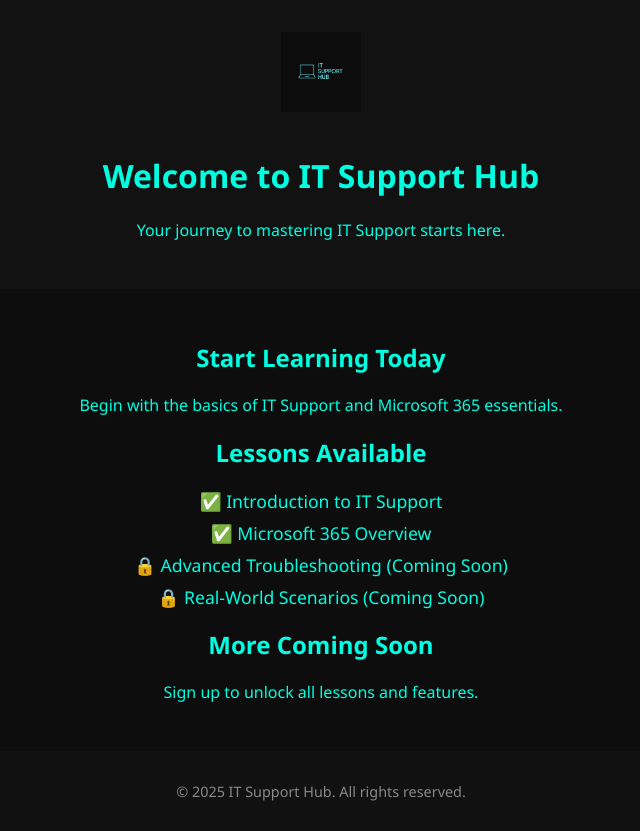
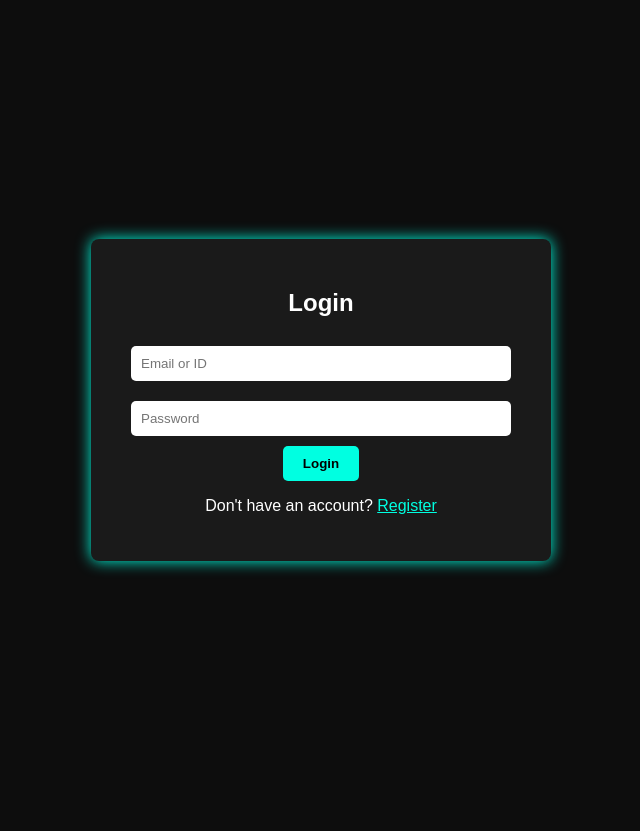
Before and after one commit to Mamataswapnil16/ITsupporthub, a plain HTML site: page index.html in a window 1280 px wide. Shown: the whole page, without its empty margins (319-959 px from the left). After the commit the page ends 800 px from the top, so only its background shows below. Drawn offline with Linux system fonts and the light colour scheme.

Commit message:
Add files via upload

```diff
--- a/index.html
+++ b/index.html
@@ -1,42 +1,22 @@
+
 <!DOCTYPE html>
 <html lang="en">
 <head>
   <meta charset="UTF-8" />
   <meta name="viewport" content="width=device-width, initial-scale=1.0"/>
-  <title>IT Support Hub - Learn IT Support & Microsoft 365</title>
+  <title>Login - IT Support Hub</title>
   <link rel="stylesheet" href="style.css" />
 </head>
 <body>
-  <header>
-    <img src="logo.png" alt="IT Support Hub Logo" class="logo"/>
-    <h1>Welcome to IT Support Hub</h1>
-    <p>Your journey to mastering IT Support starts here.</p>
-  </header>
-
-  <main>
-    <section class="intro">
-      <h2>Start Learning Today</h2>
-      <p>Begin with the basics of IT Support and Microsoft 365 essentials.</p>
-    </section>
-
-    <section class="lessons">
-      <h2>Lessons Available</h2>
-      <ul>
-        <li>✅ Introduction to IT Support</li>
-        <li>✅ Microsoft 365 Overview</li>
-        <li>🔒 Advanced Troubleshooting (Coming Soon)</li>
-        <li>🔒 Real-World Scenarios (Coming Soon)</li>
-      </ul>
-    </section>
-
-    <section class="coming-soon">
-      <h2>More Coming Soon</h2>
-      <p>Sign up to unlock all lessons and features.</p>
-    </section>
-  </main>
-
-  <footer>
-    <p>© 2025 IT Support Hub. All rights reserved.</p>
-  </footer>
+  <div class="container">
+    <h2>Login</h2>
+    <form id="loginForm">
+      <input type="text" id="userId" placeholder="Email or ID" required />
+      <input type="password" id="password" placeholder="Password" required />
+      <button type="submit">Login</button>
+    </form>
+    <p>Don't have an account? <a href="register.html">Register</a></p>
+  </div>
+  <script src="script.js"></script>
 </body>
 </html>
--- /dev/null
+++ b/script.js
@@ -0,0 +1,60 @@
+
+document.addEventListener("DOMContentLoaded", () => {
+  const loginForm = document.getElementById("loginForm");
+  const registerForm = document.getElementById("registerForm");
+  const lessonsDiv = document.getElementById("lessons");
+
+  if (loginForm) {
+    loginForm.onsubmit = (e) => {
+      e.preventDefault();
+      const id = document.getElementById("userId").value;
+      const password = document.getElementById("password").value;
+      const user = JSON.parse(localStorage.getItem(id));
+      if (user && user.password === password) {
+        sessionStorage.setItem("currentUser", id);
+        window.location.href = "dashboard.html";
+      } else {
+        alert("Invalid login");
+      }
+    };
+  }
+
+  if (registerForm) {
+    registerForm.onsubmit = (e) => {
+      e.preventDefault();
+      const id = document.getElementById("registerId").value;
+      const password = document.getElementById("registerPassword").value;
+      const user = { password, startTime: new Date().getTime() };
+      localStorage.setItem(id, JSON.stringify(user));
+      alert("Registered! Please log in.");
+      window.location.href = "index.html";
+    };
+  }
+
+  if (lessonsDiv) {
+    const id = sessionStorage.getItem("currentUser");
+    const user = JSON.parse(localStorage.getItem(id));
+    if (!user) return window.location.href = "index.html";
+
+    const now = new Date().getTime();
+    const timePassed = now - user.startTime;
+    const oneDay = 24 * 60 * 60 * 1000;
+
+    if (timePassed < oneDay) {
+      lessonsDiv.innerHTML = `
+        <h3>Freemium Lessons</h3>
+        <ul>
+          <li><a href="#">Lesson 1: Intro to IT Support</a></li>
+          <li><a href="#">Lesson 2: Microsoft 365 Basics</a></li>
+        </ul>
+        <p>You have ${(24 - Math.floor(timePassed / (60 * 60 * 1000)))} hours left.</p>
+      `;
+    } else {
+      lessonsDiv.innerHTML = `
+        <h3>Access Expired</h3>
+        <p>Your freemium access has expired. Please subscribe to continue.</p>
+        <button onclick="alert('Redirect to payment')">Subscribe Now</button>
+      `;
+    }
+  }
+});
--- a/style.css
+++ b/style.css
@@ -1,38 +1,37 @@
+
 body {
-  font-family: 'Segoe UI', sans-serif;
+  font-family: Arial, sans-serif;
+  background: #0d0d0d;
+  color: #fff;
+  display: flex;
+  justify-content: center;
+  align-items: center;
+  height: 100vh;
   margin: 0;
-  background-color: #0d0d0d;
-  color: #00ffe1;
+}
+.container {
+  background: #1a1a1a;
+  padding: 30px;
+  border-radius: 8px;
+  box-shadow: 0 0 15px #00ffe1;
+  width: 90%;
+  max-width: 400px;
   text-align: center;
 }
-
-header {
-  padding: 2rem;
-  background: #121212;
+input {
+  width: 90%;
+  padding: 10px;
+  margin: 10px 0;
+  border-radius: 5px;
+  border: none;
 }
-
-.logo {
-  height: 80px;
-  margin-bottom: 1rem;
+button {
+  padding: 10px 20px;
+  background-color: #00ffe1;
+  border: none;
+  color: #000;
+  font-weight: bold;
+  border-radius: 5px;
+  cursor: pointer;
 }
-
-main {
-  padding: 2rem;
-}
-
-ul {
-  list-style-type: none;
-  padding: 0;
-  font-size: 1.1rem;
-}
-
-li {
-  margin: 0.5rem 0;
-}
-
-footer {
-  background: #111;
-  padding: 1rem;
-  font-size: 0.9rem;
-  color: #888;
-}
+a { color: #00ffe1; }
```
Also changed, not shown: dashboard.html (added, +17 -0 lines), register.html (added, +22 -0 lines).
